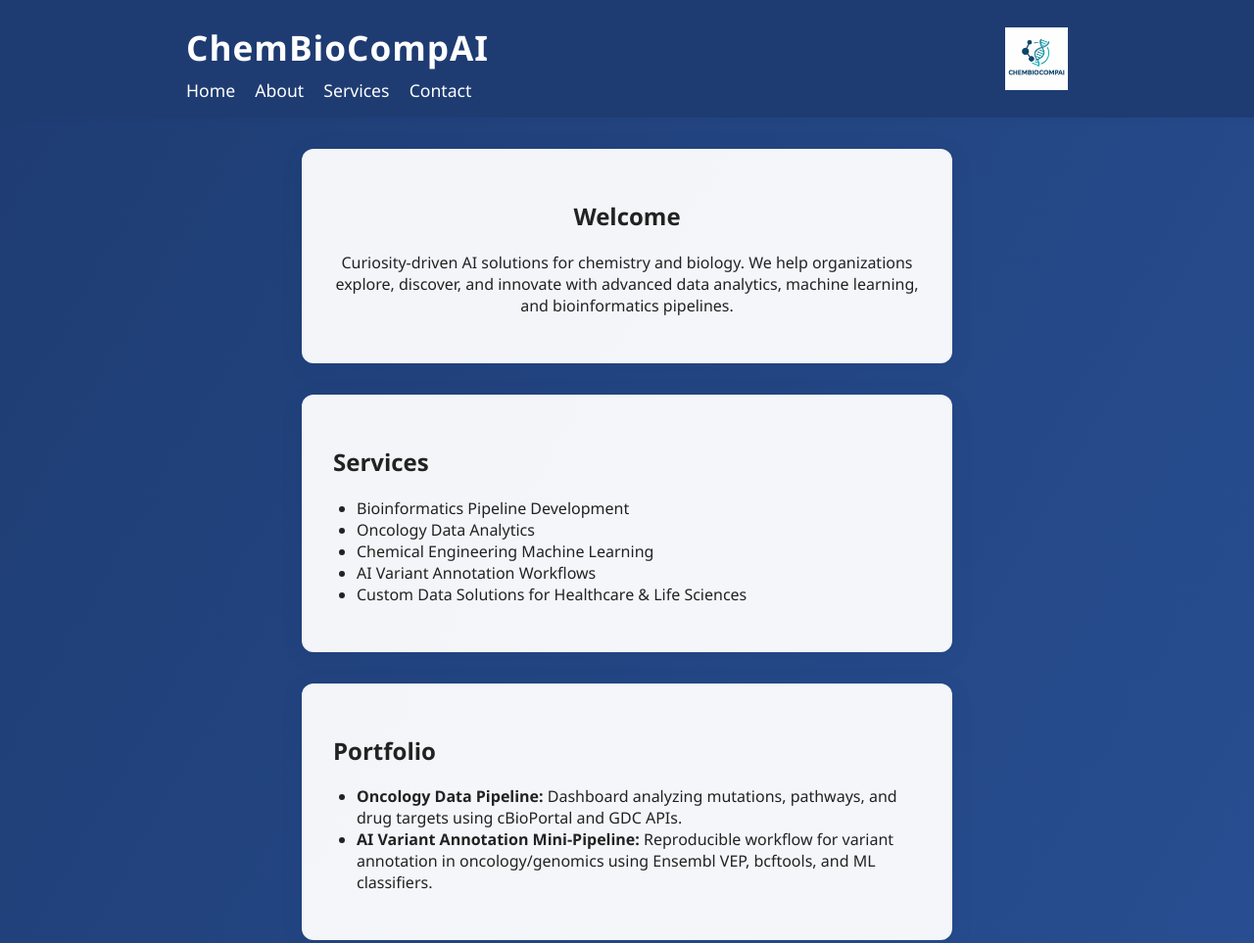
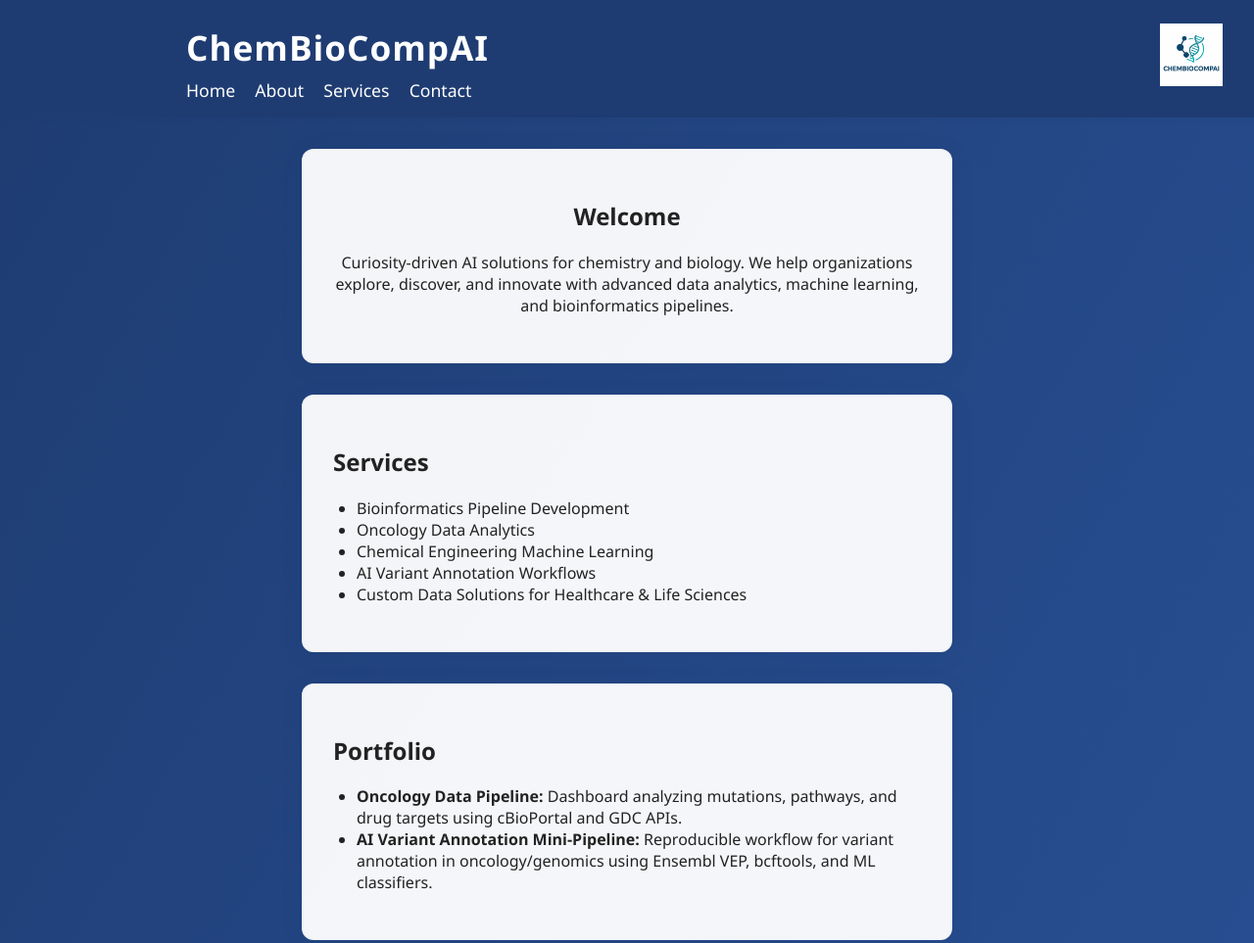
Before and after one commit to justin-mbca/chembio-chat, a website: page index.html in a window 1280 px wide. Shown: the top 963 px of the page at 98% size. Drawn offline with Linux system fonts and the light colour scheme; files that its build step writes are made by us from their sources.

Commit message:
Position logo in top right corner and reduce size; update header layout and CSS

```diff
--- a/chembiocompai-site/css/style.css
+++ b/chembiocompai-site/css/style.css
@@ -45,11 +45,18 @@
     margin: 0 auto;
 }
 .logo {
-    width: 48px;
-    height: 48px;
-    margin-left: 32px;
-    margin-right: 0;
+    width: 36px;
+    height: 36px;
     object-fit: contain;
+}
+.logo-top-right {
+    position: absolute;
+    top: 24px;
+    right: 32px;
+    z-index: 10;
+}
+.main-header {
+    position: relative;
 }
 .header-content {
     display: flex;
--- a/index.html
+++ b/index.html
@@ -18,8 +18,8 @@
                     <a href="contact.html">Contact</a>
                 </nav>
             </div>
-            <img src="images/logo.png" alt="ChemBioCompAI Logo" class="logo">
         </div>
+        <img src="images/logo.png" alt="ChemBioCompAI Logo" class="logo logo-top-right">
     </header>
     <main>
         <section class="hero">
```
